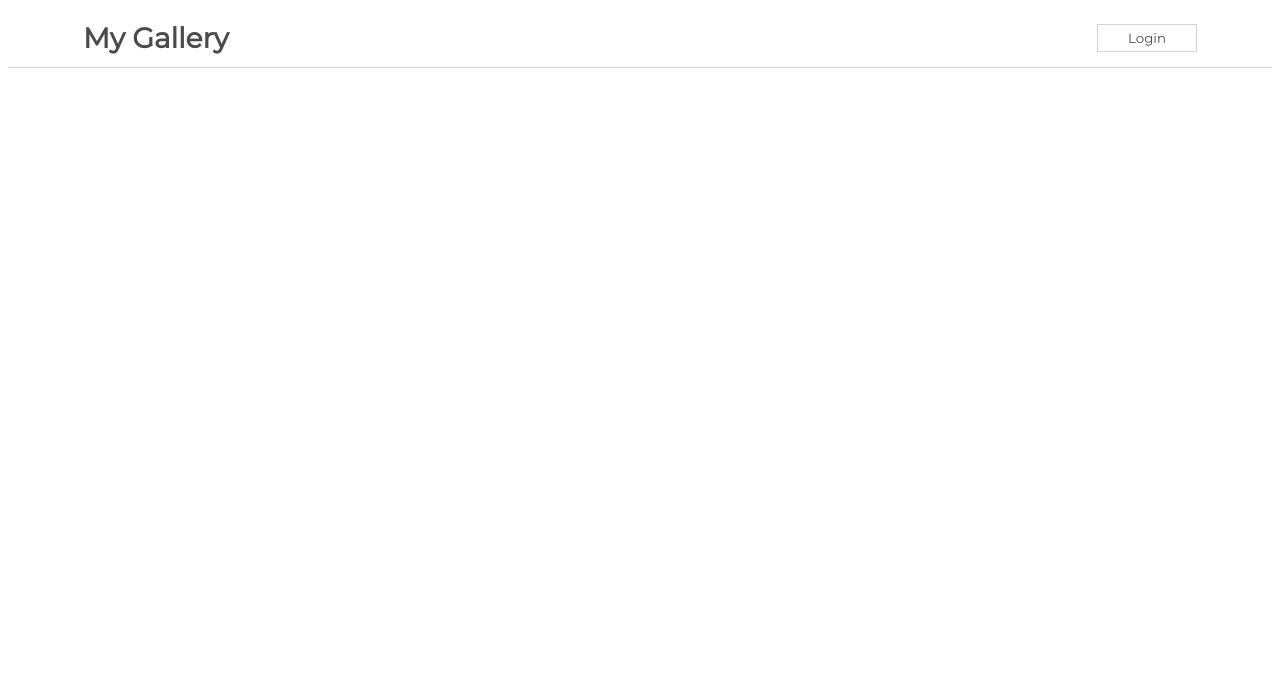
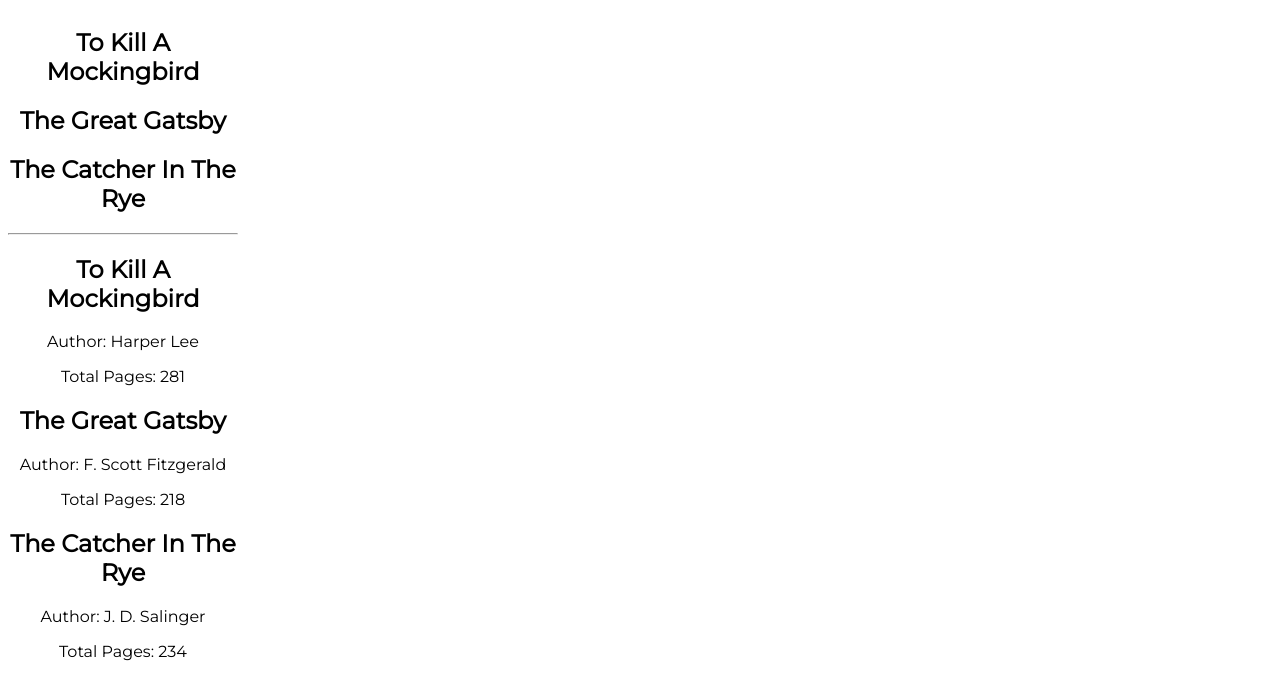
Before and after one commit to ryanoneill416/react-challenge-1, a React (Create React App) app in the folder my-app/: page / in a window 1280 px wide. Shown: the top 700 px of the page. Built offline with nearby package versions, Linux system fonts and the light colour scheme.

Commit message:
Complete intro to rendering lists

```diff
--- a/my-app/src/App.js
+++ b/my-app/src/App.js
@@ -1,11 +1,11 @@
 import css from './App.module.css';
-import NavBarForm from "./components/NavBarForm";
+import RenderingLists from './components/RenderingLists';
 
 function App() {
   return (
     <div className={css.App}>
       {/* Add your components here */}
-      <NavBarForm />
+      <RenderingLists />
     </div>
   );
 }
--- /dev/null
+++ b/my-app/src/components/Book.js
@@ -0,0 +1,14 @@
+import React from 'react'
+
+function Book(props) {
+    const book = props.book
+    return (
+        <div>
+            <h2>{book.title}</h2>
+            <p>Author: {book.author}</p>
+            <p>Total Pages: {book.pages}</p>
+        </div>
+    )
+}
+
+export default Book
--- /dev/null
+++ b/my-app/src/components/RenderingLists.js
@@ -0,0 +1,52 @@
+import React from 'react'
+import Book from './Book'
+
+function RenderingLists() {
+    const booklist = [
+        'To Kill A Mockingbird',
+        'The Great Gatsby',
+        'The Catcher In The Rye'
+    ]
+
+    const books = [
+        {
+            title: 'To Kill A Mockingbird',
+            author: 'Harper Lee',
+            pages: 281
+        },
+        {
+            title: 'The Great Gatsby',
+            author: 'F. Scott Fitzgerald',
+            pages: 218
+        },
+        {
+            title: 'The Catcher In The Rye',
+            author: 'J. D. Salinger',
+            pages: 234
+        }
+    ]
+
+    return (
+        <div>
+            {booklist.map(book => {
+                return <h2>{book}</h2>
+            })}
+            <hr />
+            {/* {books.map(book => {
+                return (
+                    <div>
+                        <h2>{book.title}</h2>
+                        <p>Author: {book.author}</p>
+                        <p>Total Pages: {book.pages}</p>
+                    </div>
+                )
+            })}
+            <hr /> */}
+            {books.map(book => {
+                return <Book book={book}/>
+            })}
+        </div>
+    )
+}
+
+export default RenderingLists
```
